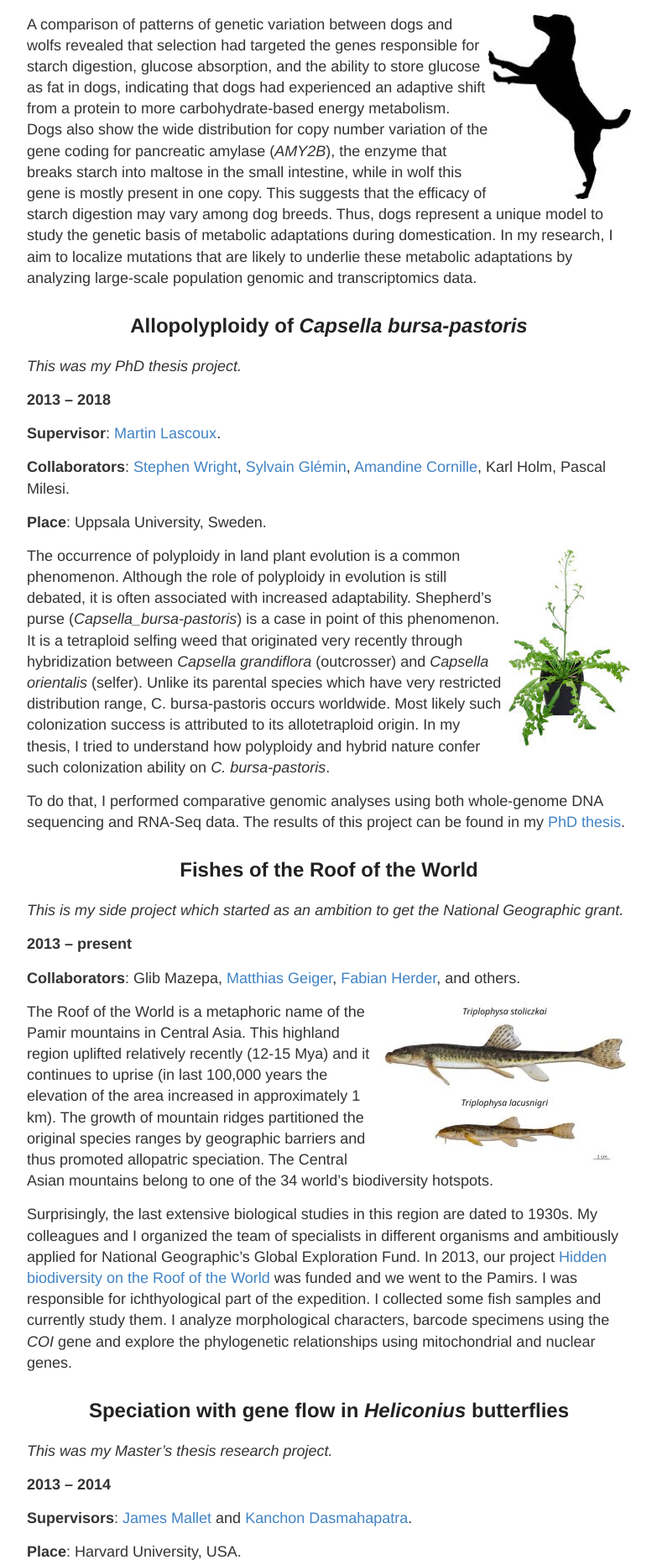
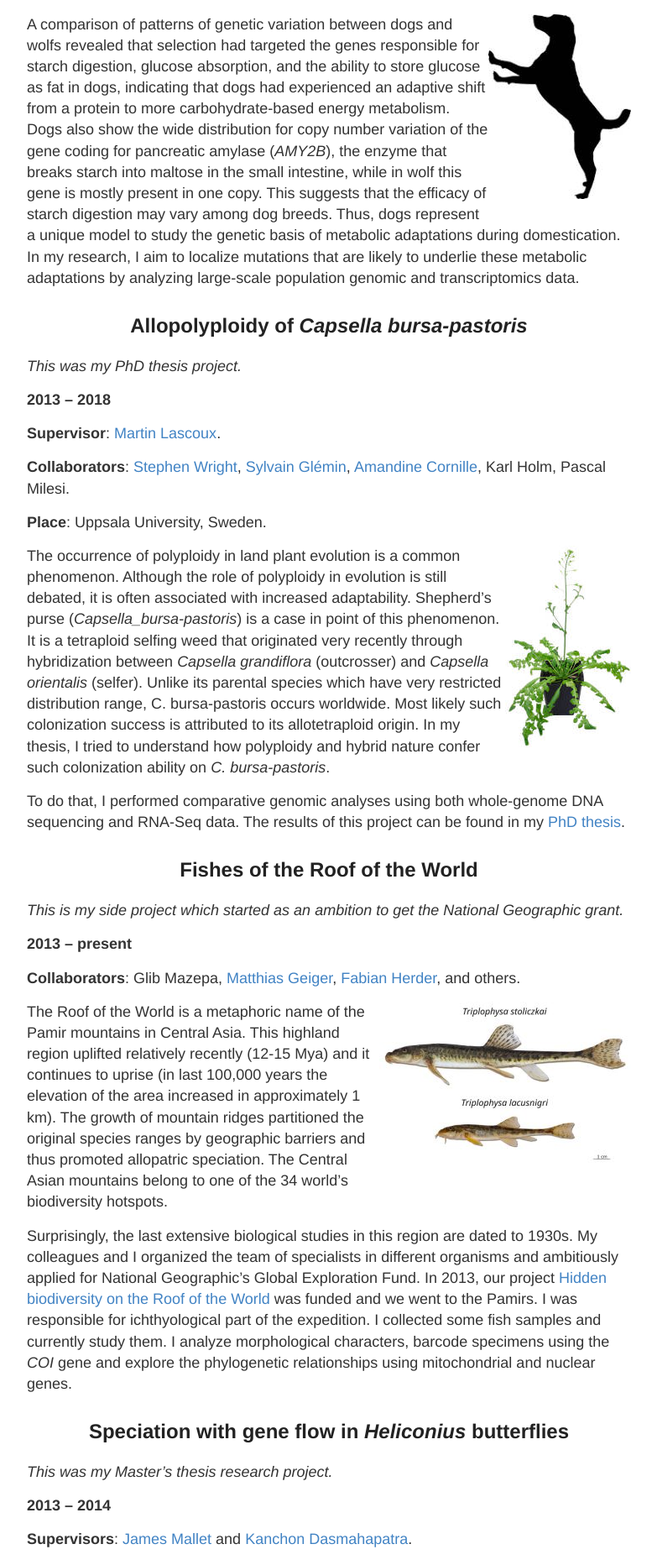
Before and after one commit to evodify/evodify.github.io, a Jekyll site: the page built from research.md, in a window 1280 px wide. Shown: the part 436-2300 px from the top of the page at 84% size, without its empty margins (248-1031 px from the left). Built offline with Jekyll 4.4.1, drawn with Linux system fonts in a browser that asks for light colours.

Commit message:
fixed obsolete align attribute on img to style=float

```diff
--- a/research.md
+++ b/research.md
@@ -14,7 +14,7 @@ permalink: /research/
 
 **Place**: Uppsala University, Sweden.
 
-<img align="right" alt="Dog silhouette" src="{{ site.baseurl }}/assets/pages/dog.jpeg">
+<figure style="float: right;"><img alt="Dog silhouette" src="{{ site.baseurl }}/assets/pages/dog.jpeg"></figure>
 
 A comparison of patterns of genetic variation between dogs and wolfs revealed that selection had targeted the genes responsible for starch digestion, glucose absorption, and the ability to store glucose as fat in dogs, indicating that dogs had experienced an adaptive shift from a protein to more carbohydrate-based energy metabolism. Dogs also show the wide distribution for copy number variation of the gene coding for pancreatic amylase (*AMY2B*), the enzyme that breaks starch into maltose in the small intestine, while in wolf this gene is mostly present in one copy. This suggests that the efficacy of starch digestion may vary among dog breeds. Thus, dogs represent a unique model to study the genetic basis of metabolic adaptations during domestication. In my research, I aim to localize mutations that are likely to underlie these metabolic adaptations by analyzing large-scale population genomic and transcriptomics data.
 
@@ -31,7 +31,7 @@ Karl Holm, Pascal Milesi.
 
 **Place**: Uppsala University, Sweden.
 
-<img align="right" alt="Shepherd's Purse *Capsella_bursa-pastoris* growing in a pot" src="{{ site.baseurl }}/assets/pages/Capsella_bursa-pastoris-in-a-pot.jpeg">
+<figure style="float: right;"><img alt="Shepherd's Purse *Capsella_bursa-pastoris* growing in a pot" src="{{ site.baseurl }}/assets/pages/Capsella_bursa-pastoris-in-a-pot.jpeg"></figure>
 
 The occurrence of polyploidy in land plant evolution is a common phenomenon. Although the role of polyploidy in evolution is still debated, it is often associated with increased adaptability. Shepherd’s purse (*Capsella_bursa-pastoris*) is a case in point of this phenomenon. It is a tetraploid selfing weed that originated very recently through hybridization between *Capsella grandiflora* (outcrosser) and *Capsella orientalis* (selfer). Unlike its parental species which have very restricted distribution range, C. bursa-pastoris occurs worldwide. Most likely such colonization success is attributed to its allotetraploid origin. In my thesis, I tried to understand how polyploidy and hybrid nature confer such colonization ability on *C. bursa-pastoris*.
 
@@ -46,7 +46,7 @@ To do that, I performed comparative genomic analyses using both whole-genome DNA
 
 **Collaborators**: Glib Mazepa, <a href="https://www.zfmk.de/en/zfmk/matthias-geiger" target="_blank">Matthias Geiger</a>, <a href="https://www.zfmk.de/en/zfmk/fabian-herder" target="_blank">Fabian Herder</a>, and others.
 
-<img align="right" alt="Triplophysa stoliczkai and Triplophysa lacusnigri from Pamir" src="{{ site.baseurl }}/assets/pages/Triplophysa_stoliczkai_lacusnigri_Pamir.jpeg">
+<figure style="float: right;"><img alt="Triplophysa stoliczkai and Triplophysa lacusnigri from Pamir" src="{{ site.baseurl }}/assets/pages/Triplophysa_stoliczkai_lacusnigri_Pamir.jpeg"></figure>
 
 The Roof of the World is a metaphoric name of the Pamir mountains in Central Asia. This highland region uplifted relatively recently (12-15 Mya) and it continues to uprise (in last 100,000 years the elevation of the area increased in approximately 1 km). The growth of mountain ridges partitioned the original species ranges by geographic barriers and thus promoted allopatric speciation. The Central Asian mountains belong to one of the 34 world’s biodiversity hotspots.
 
@@ -63,7 +63,7 @@ Surprisingly, the last extensive biological studies in this region are dated to
 
 **Place**: Harvard University, USA.
 
-<img align="right" alt="Desitree of phylogenetic signal along the genomes of Heliconius butterflies" src="{{ site.baseurl }}/assets/pages/Heliconius_50kb_Densitree.jpeg">
+<figure style="float: right;"><img alt="Desitree of phylogenetic signal along the genomes of Heliconius butterflies" src="{{ site.baseurl }}/assets/pages/Heliconius_50kb_Densitree.jpeg"></figure>
 
 Sequencing of whole genomes in non-model organisms provides new insights into the genomic architecture of speciation. There is particularly widespread interest in patterns of divergence with ongoing gene flow. Theory predicts that in the face of gene flow the differentiation between genomic regions under selection and the rest of the genome will be more pronounced than in the case of allopatric divergence. These regions of divergences are named "islands of speciation" and as speciation proceeds, these "islands" are expected to grow into "continents".
 
@@ -81,7 +81,7 @@ You can read more about the results of this project in my <a href="http://urn.kb
 
 **Place**: Max Planck Institute for Evolutionary Biology, Germany.
 
-<img align="right" alt="Gene expression heatmap of the candidate genes in different organs of a hybrid sculpin Cottus" src="{{ site.baseurl }}/assets/pages/Cottus-gene-expression-heatmap.jpeg">
+<figure style="float: right;"><img alt="Gene expression heatmap of the candidate genes in different organs of a hybrid sculpin Cottus" src="{{ site.baseurl }}/assets/pages/Cottus-gene-expression-heatmap.jpeg"></figure>
 
 Hybridization causes rapid genetic changes that may generate phenotypic novelty and facilitate abrupt speciation. A recent spread of invasive sculpins, a natural hybrid between *Cottus perifretum* and *Cottus rhenanus*, into the main stream of the Rhine River where parental species do not occur is a good model to study the onset of hybrid speciation. A previous study of whole-body gene expression profiles of these fishes revealed that hybrid individuals are distinguished by a number of transgressively up-regulated genes. I tested whether this up-regulation was associated with any particular organ/tissue using the microarray analysis. My results indicated that this up-regulation was rather caused by multiple evolutionary modifications in different organs/tissues.
 
@@ -97,7 +97,7 @@ This was my 3-months research training project during the Master’s studies
 
 **Place**: IRD, University of Montpellier II, France.
 
-<img align="right" alt="Phylogenetic tree of COI of some Indo-Pacific Mugilidae fishes" src="{{ site.baseurl }}/assets/pages/Phylogeny-of-some-Indo-Pacific-Mugilidae-fishes.jpeg">
+<figure style="float: right;"><img alt="Phylogenetic tree of COI of some Indo-Pacific Mugilidae fishes" src="{{ site.baseurl }}/assets/pages/Phylogeny-of-some-Indo-Pacific-Mugilidae-fishes.jpeg"></figure>
 
 Biogeographic barriers of the Indo-Pacific region are thought to contribute to the isolation and diversification of sea-basin populations. I compared phylogeographic patterns from mitochondrial COI sequences among several Mugilidae species that are widely distributed in the Indo-Pacific Ocean to find major biogeographic barriers. I identified that some species/phylogenetic lineages demonstrated phylogeographic structures that reflected either Indo-Pacific or mid-Indian barriers, whereas other species showed large-scale genetic homogeneity. I also provided evidence that the family Mugilidae comprises cryptic species and several polyphyletic or paraphyletic genera.
 
@@ -112,7 +112,7 @@ This was my thesis research project during my Master’s studies in Ukraine.
 
 **Place**: V. N. Karazin Kharkiv National University, Ukraine, and Institute of Animal Physiology and Genetics, Czech Republic.
 
-<img align="right" alt="Spined loach Cobitis and erythrocyte sizes of different ploidy" src="{{ site.baseurl }}/assets/pages/Cobitis-2-3n_erythrocytes.jpeg">
+<figure style="float: right;"><img alt="Spined loach Cobitis and erythrocyte sizes of different ploidy" src="{{ site.baseurl }}/assets/pages/Cobitis-2-3n_erythrocytes.jpeg"></figure>
 
 Spined loaches of the genus *Cobitis* is a group of small bottom-dwelling fishes that possesses a unique ability to beget hybrid forms of different ploidy. Hybrids are usually tri- and tetraploid all-females which reproduce gynogenetically. Because of the need for sperm to activate egg development, these females live sympatrically with one or two parental species forming diploid-polyploid (unisexual-bisexual) complexes. These phenomena make spined loaches be an object of comprehensive investigations.
 
```
Also changed, not shown: about.md (+1 -1 lines).
